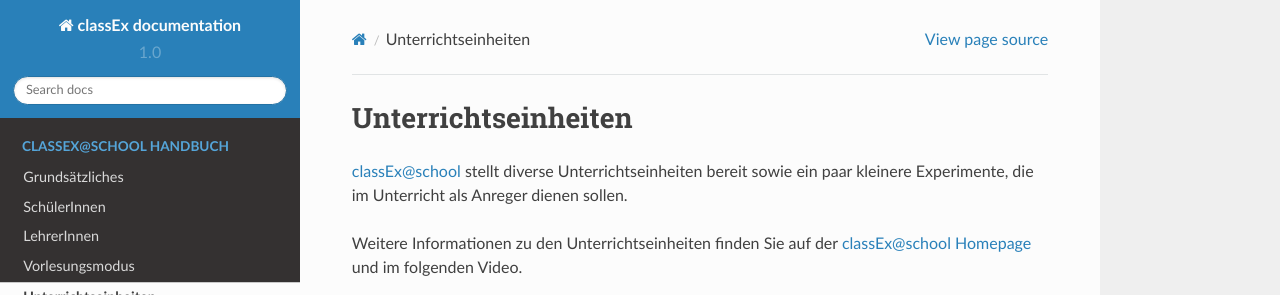
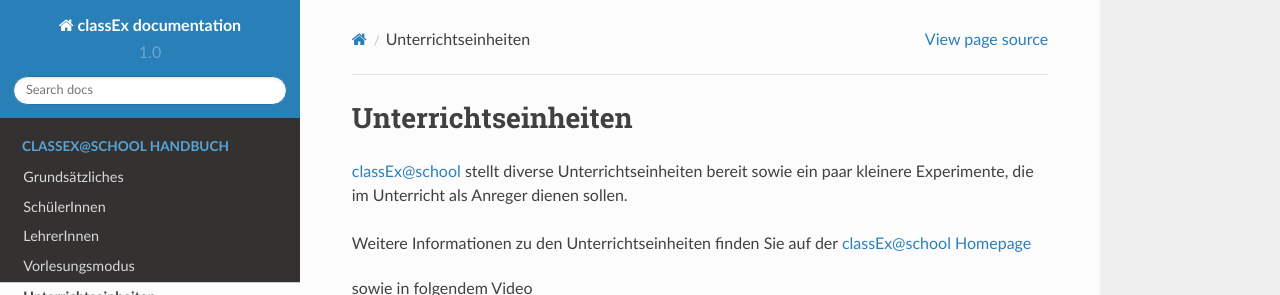
Before and after one commit to marcusgia2505/classExschool_doc, a Sphinx documentation site: the page built from docs/Unterrichtseinheiten.rst, in a window 1280 px wide, cut to the strip 0-295 px from the top of the page. Built offline with Sphinx 7.4.7 and the Read the Docs theme 2.0.0, drawn with Linux system fonts in a browser that asks for light colours.

Commit message:
test video

```diff
--- a/docs/Unterrichtseinheiten.rst
+++ b/docs/Unterrichtseinheiten.rst
@@ -5,11 +5,13 @@
 
 classEx@school stellt diverse Unterrichtseinheiten bereit sowie ein paar kleinere Experimente, die im Unterricht als Anreger dienen sollen.
 
-Weitere Informationen zu den Unterrichtseinheiten finden Sie auf der classEx@school `Homepage`_ und im folgenden Video.
+Weitere Informationen zu den Unterrichtseinheiten finden Sie auf der classEx@school `Homepage`_
 
 .. _Homepage: https://classex.de/unterrichtseinheiten/
 
 .. raw:: html
+
+    sowie in folgendem Video
 
     <div style="text-align: center; margin-bottom: 2em;">
     <iframe width="100%" height="350" src="https://www.youtube.com/watch?v=bhqkxwJWR0w" frameborder="0" allow="autoplay; encrypted-media" allowfullscreen></iframe>
```
